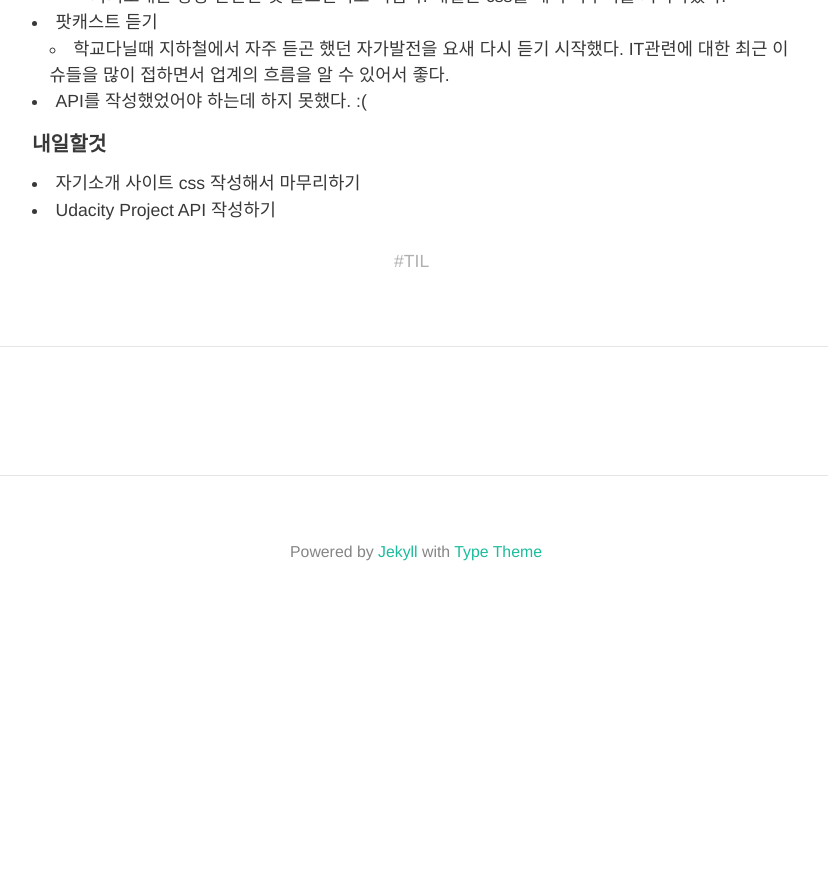
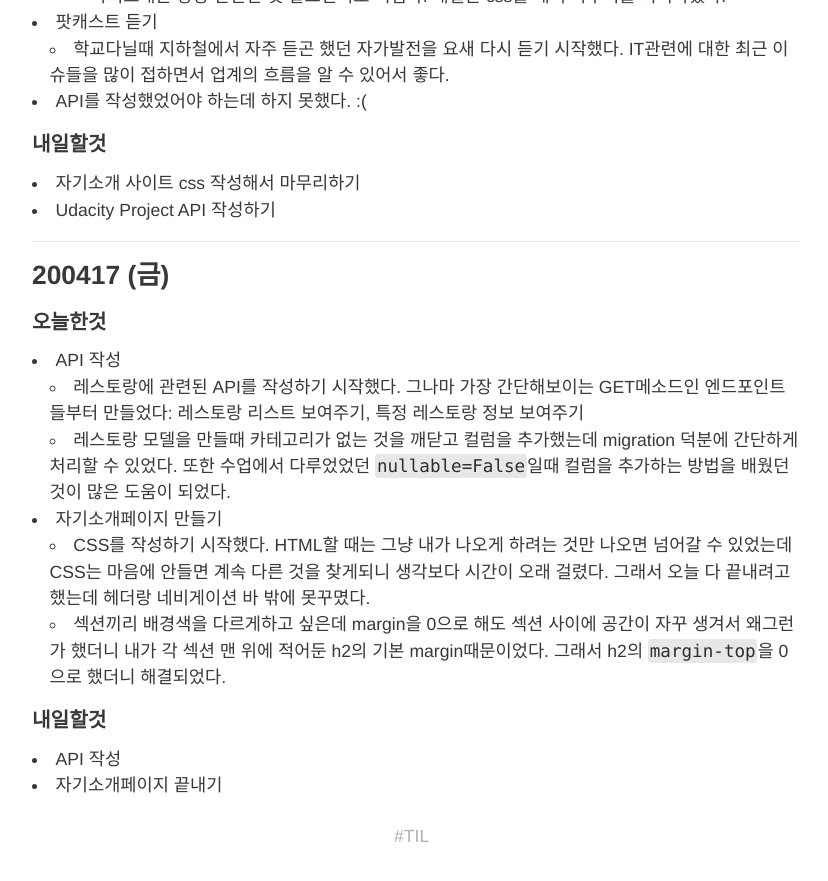
Before and after one commit to HyunlangBan/hyunlangban.github.io, a Jekyll site: the page built from _posts/TIL/2020-04-13-week-til.md, in a window 1280 px wide and 900 px high, scrolled down 2617 px. Shown: the top 881 px of the window, without its empty margins (224-1052 px from the left). Built offline with Jekyll 4.4.1, drawn with Linux system fonts in a browser that asks for light colours; nearby versions of some CDN libraries; some web fonts are replaced; comment, search, counter and statistics services are not loaded; before the commit the page ends 3244 px from its top, so only the background shows below that.

Commit message:
Add 200417 TIL

```diff
--- a/_posts/TIL/2020-04-13-week-til.md
+++ b/_posts/TIL/2020-04-13-week-til.md
@@ -74,3 +74,18 @@ title: 200413-200419 TIL
 #### 내일할것
 - 자기소개 사이트 css 작성해서 마무리하기
 - Udacity Project API 작성하기
+
+---
+
+### 200417 (금)
+#### 오늘한것
+- API 작성
+  - 레스토랑에 관련된 API를 작성하기 시작했다. 그나마 가장 간단해보이는 GET메소드인 엔드포인트들부터 만들었다: 레스토랑 리스트 보여주기, 특정 레스토랑 정보 보여주기
+  - 레스토랑 모델을 만들때 카테고리가 없는 것을 깨닫고 컬럼을 추가했는데 migration 덕분에 간단하게 처리할 수 있었다. 또한 수업에서 다루었었던 `nullable=False`일때 컬럼을 추가하는 방법을 배웠던 것이 많은 도움이 되었다.
+- 자기소개페이지 만들기
+  - CSS를 작성하기 시작했다. HTML할 때는 그냥 내가 나오게 하려는 것만 나오면 넘어갈 수 있었는데 CSS는 마음에 안들면 계속 다른 것을 찾게되니 생각보다 시간이 오래 걸렸다. 그래서 오늘 다 끝내려고 했는데 헤더랑 네비게이션 바 밖에 못꾸몄다.
+  - 섹션끼리 배경색을 다르게하고 싶은데 margin을 0으로 해도 섹션 사이에 공간이 자꾸 생겨서 왜그런가 했더니 내가 각 섹션 맨 위에 적어둔 h2의 기본 margin때문이었다. 그래서 h2의 `margin-top`을 0으로 했더니 해결되었다.
+
+#### 내일할것
+- API 작성
+- 자기소개페이지 끝내기
```
